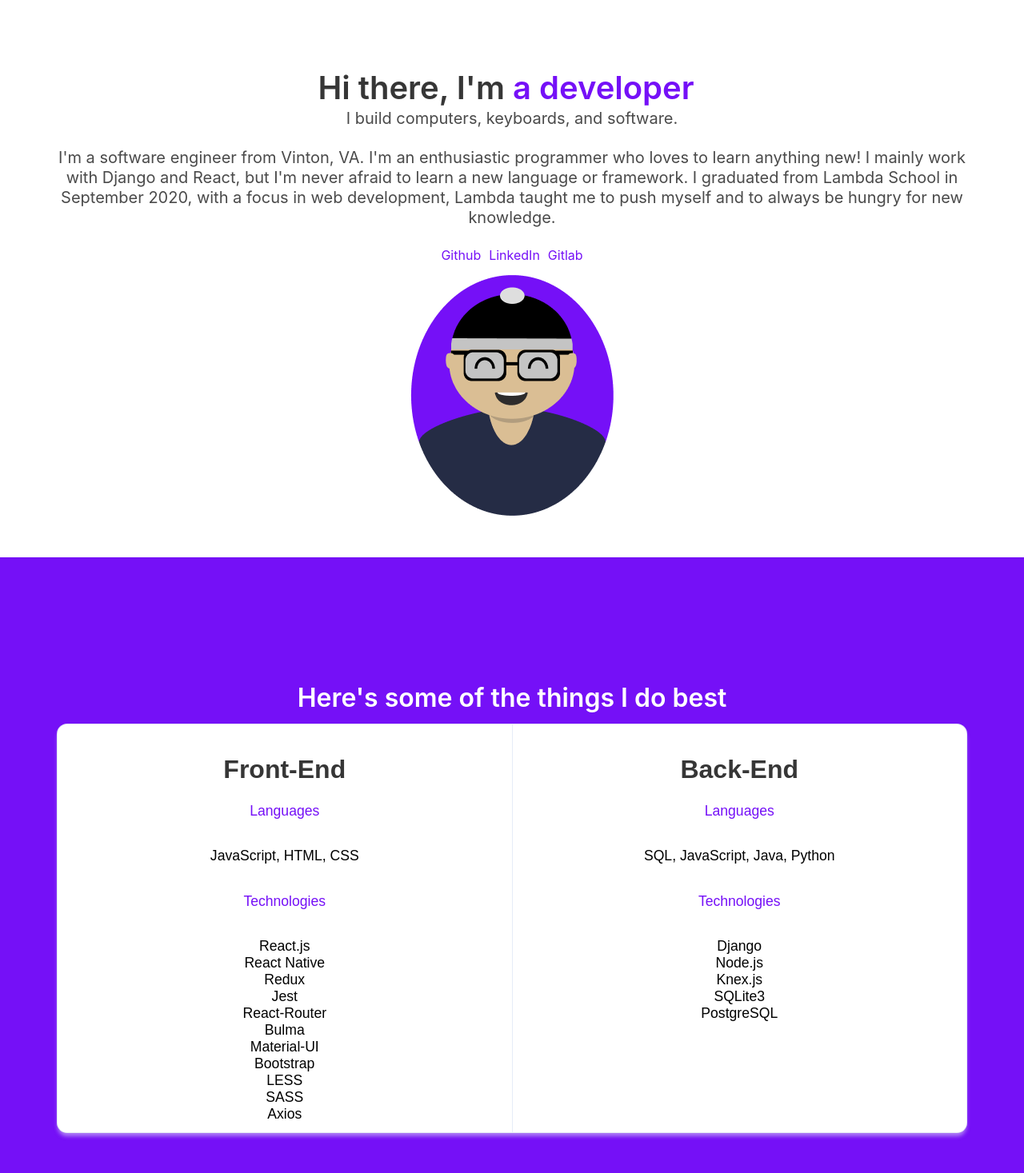
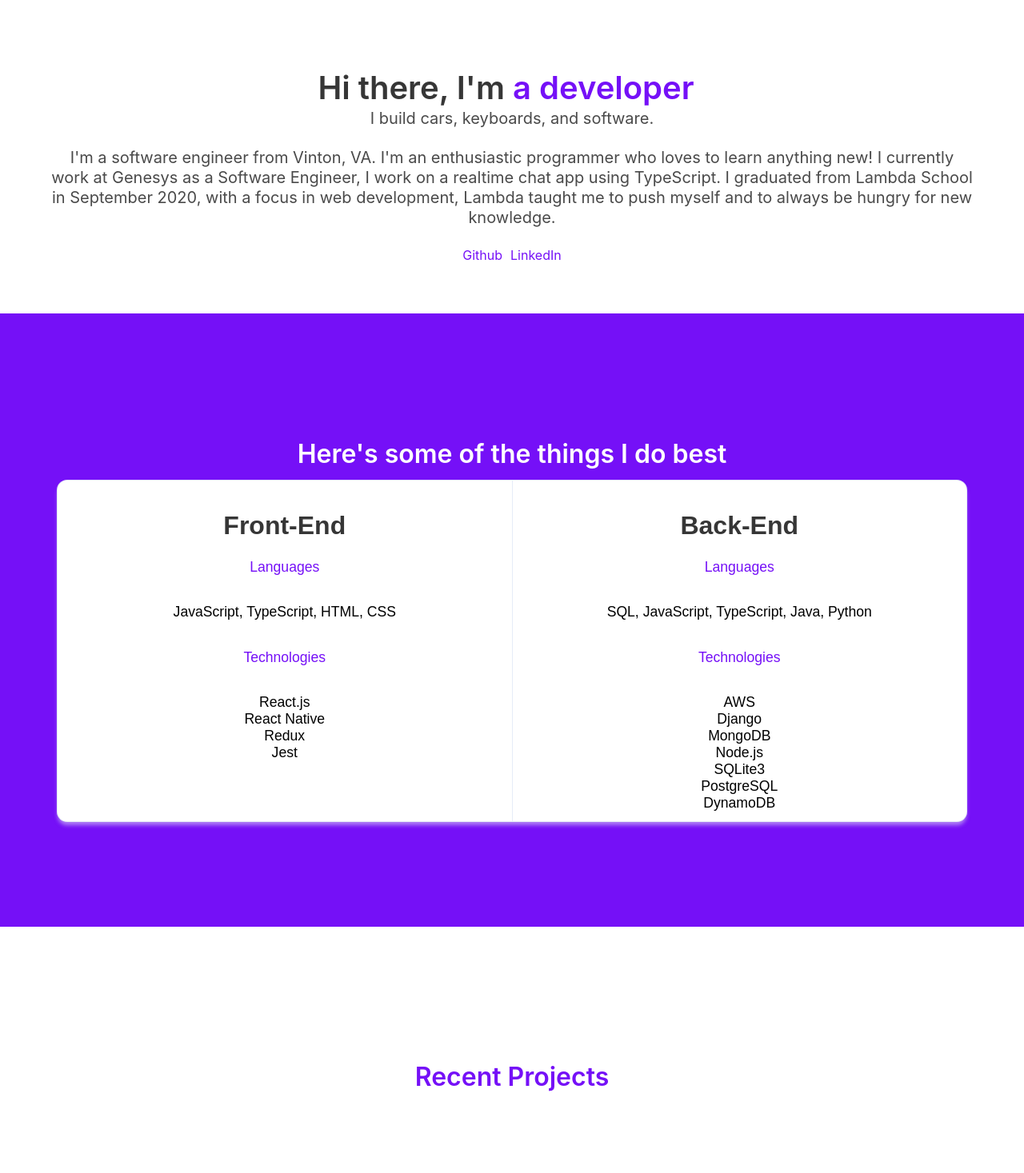
Before and after one commit to ohfr/bulma-portfolio, a React (Create React App) app: page / in a window 1280 px wide. Shown: the part 80-1547 px from the top of the page at 80% size. Built offline with nearby package versions, Linux system fonts and the light colour scheme.

Commit message:
updated node-sass and bulma

```diff
--- a/package.json
+++ b/package.json
@@ -3,8 +3,8 @@
   "version": "0.1.0",
   "private": true,
   "dependencies": {
-    "bulma": "^0.8.0",
-    "node-sass": "^4.14.1",
+    "bulma": "^0.9.4",
+    "node-sass": "^7.0.1",
     "react": "^16.12.0",
     "react-dom": "^16.12.0",
     "react-router-dom": "^5.1.2",
--- a/src/Components/About.js
+++ b/src/Components/About.js
@@ -17,33 +17,28 @@
                             <div className="column">
                                 <h2 className="title is-size-4 is-spaced">Front-End</h2>
                                 <p className="list-title has-text-purple has-text-weight-bold">Languages</p>
-                                <p>JavaScript, HTML, CSS</p>
+                                <p>JavaScript, TypeScript, HTML, CSS</p>
                                 <p className="list-title has-text-purple has-text-weight-bold">Technologies</p>
                                 <ul>
                                     <li>React.js</li>
                                     <li>React Native</li>
                                     <li>Redux</li>
                                     <li>Jest</li>
-                                    <li>React-Router</li>
-                                    <li>Bulma</li>
-                                    <li>Material-UI</li>
-                                    <li>Bootstrap</li>
-                                    <li>LESS</li>
-                                    <li>SASS</li>
-                                    <li>Axios</li>
                                 </ul>
                             </div>
                             <div className="column">
                                 <h2 className="title is-size-4 is-spaced">Back-End</h2>
                                 <p className="list-title has-text-purple has-text-weight-bold">Languages</p>
-                                <p>SQL, JavaScript, Java, Python</p>
+                                <p>SQL, JavaScript, TypeScript, Java, Python</p>
                                 <p className="list-title has-text-purple has-text-weight-bold">Technologies</p>
                                 <ul>
+                                    <li>AWS</li>
                                     <li>Django</li>
+                                    <li>MongoDB</li>
                                     <li>Node.js</li>
-                                    <li>Knex.js</li>
                                     <li>SQLite3</li>
                                     <li>PostgreSQL</li>
+                                    <li>DynamoDB</li>
                                 </ul>
                             </div>
                         </div>
--- a/src/Components/Home.js
+++ b/src/Components/Home.js
@@ -11,16 +11,15 @@
                 <div className="hero-body">
                     <div className="container">
                         <h1 className="title flex">Hi there, I'm <Typical className= "title purple" steps={['Daniel', 2000, 'a developer', 2000, 'a keyboard addict', 2000, 'a car enthusiast', 2000]} loop={Infinity}/></h1>
-                        <h2 className="subtitle">I build computers, keyboards, and software.</h2>
+                        <h2 className="subtitle">I build cars, keyboards, and software.</h2>
                         <p className="subtitle">
-                            I'm a software engineer from Vinton, VA. I'm an enthusiastic programmer who loves to learn anything new! I mainly work with Django and React, but I'm never afraid to learn a new language or framework. I graduated from Lambda School in September 2020, with a focus in web development, Lambda taught me to push myself and to always be hungry for new knowledge.
+                            I'm a software engineer from Vinton, VA. I'm an enthusiastic programmer who loves to learn anything new! I currently work at Genesys as a Software Engineer, I work on a realtime chat app using TypeScript. I graduated from Lambda School in September 2020, with a focus in web development, Lambda taught me to push myself and to always be hungry for new knowledge.
                         </p>
                         <div className="flex mb-10">
                             <a href="https://github.com/ohfr" className="link-class">Github</a>
                             <a href="https://linkedin.com/in/daniel-p-martin" className="link-class">LinkedIn</a>
-                            <a href="https://gitlab.valcom.com/dmartin" className="link-class">Gitlab</a>
                         </div>
-                        <img src={require('../Assets/avatar.png')} alt="avatar" />
+                        {/* <img src={require('../Assets/avatar.png')} alt="avatar" /> */}
                     </div>
                 </div>
             </div>
```
Also changed, not shown: 1 other file (tests, documents, lock files or other folders).
